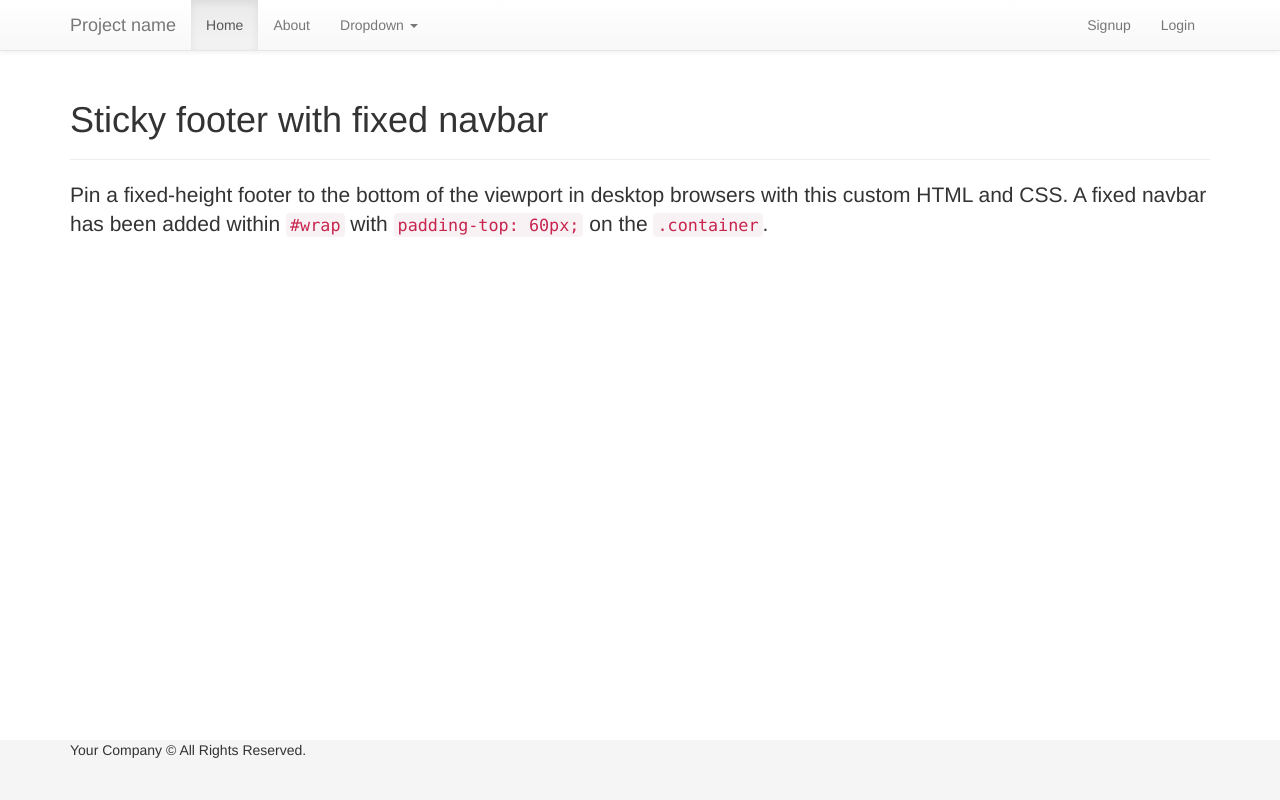
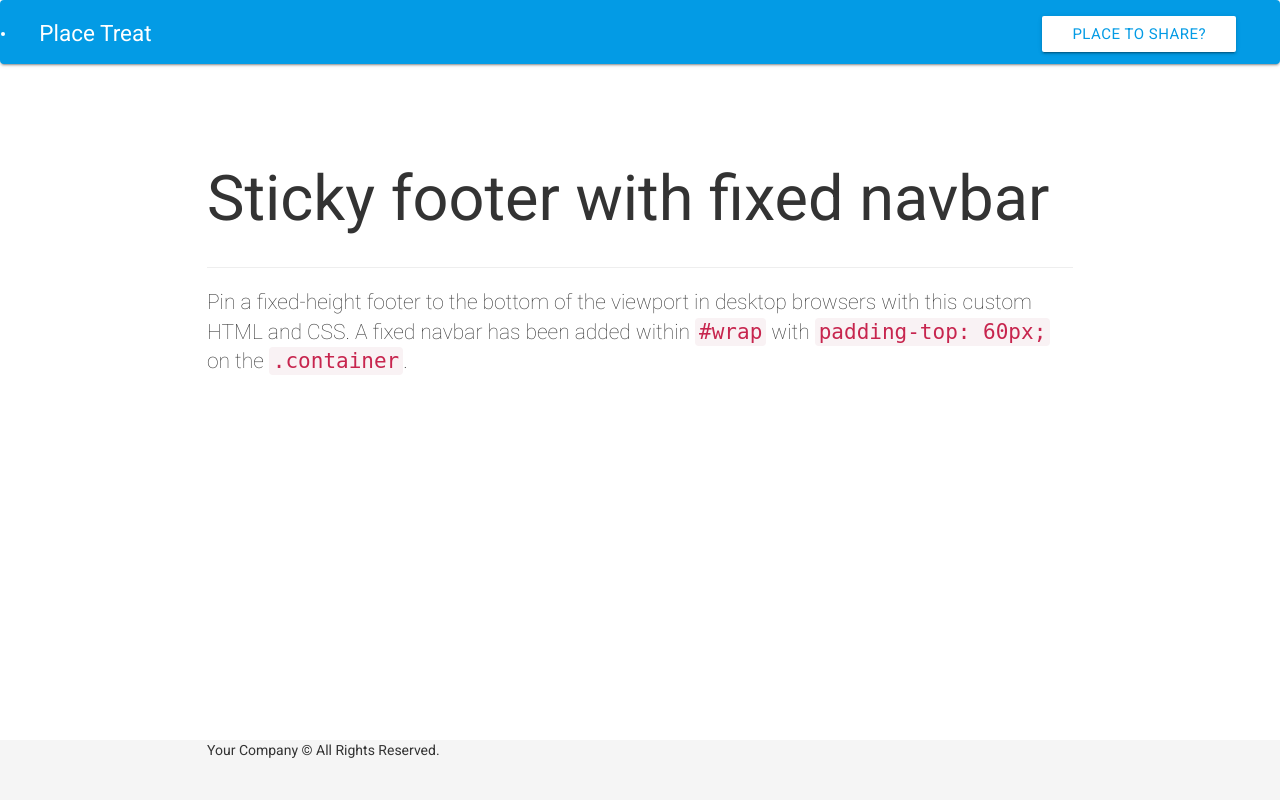
Before and after one commit to zzmarkzz321/IxP-2017, a Flask app: page / in a window 1280 px wide. Run offline with Flask 2, Linux system fonts and the light colour scheme; some libraries are stand-ins or nearby versions.

Commit message:
add semi nav bar :D

```diff
--- a/static/css/main.css
+++ b/static/css/main.css
@@ -8,11 +8,15 @@
 /*****************************************************************************
  * Main elements
  ****************************************************************************/
+* {
+font-family: 'Roboto', sans-serif;
+}
 html {
   overflow-y: scroll;
 }
 a {
   cursor: pointer;
+  font-family: 'Roboto', sans-serif;
 }
 ::selection {
   background: #555;
@@ -26,6 +30,34 @@ a {
   background: #555;
   color: #FFF;
 }
+.navbar {
+  background-color: #039BE5;
+}
+
+.add-place-btn {
+  background: #00C1AB;
+  color: #039BE5;
+  text-transform: none;
+}
+
+a.add-place-btn {
+	color:#039BE5;
+}
+
+#share-place {
+	margin-left: 80%;
+
+}
+
+nav .brand-logo {
+	margin-left: 3%;
+	font-size: 1.5rem !important;
+	font-family: 'Roboto', sans-serif;
+
+	/*a {
+		font-size: 1rem !important;
+	}*/
+}
 /* Main elements end */
 
 
--- a/templates/layouts/main.html
+++ b/templates/layouts/main.html
@@ -1,3 +1,4 @@
+
 <!doctype html>
 <head>
 <meta charset="utf-8">
@@ -17,9 +18,19 @@
 <link type="text/css" rel="stylesheet" href="/static/css/main.css" />
 <link type="text/css" rel="stylesheet" href="/static/css/main.responsive.css" />
 <link type="text/css" rel="stylesheet" href="/static/css/main.quickfix.css" />
+
+<!-- Compiled and minified CSS -->
+<link rel="stylesheet" href="https://cdnjs.cloudflare.com/ajax/libs/materialize/0.99.0/css/materialize.min.css">
+
+<!-- Compiled and minified JavaScript -->
+<script src="https://cdnjs.cloudflare.com/ajax/libs/materialize/0.99.0/js/materialize.min.js"></script>
+
 <!-- /styles -->
+<link href="https://fonts.googleapis.com/css?family=Roboto" rel="stylesheet">
 
 <!-- favicons -->
+
+<link href="https://fonts.googleapis.com/icon?family=Material+Icons" rel="stylesheet">
 <link rel="shortcut icon" href="/static/ico/favicon.png">
 <link rel="apple-touch-icon-precomposed" sizes="144x144" href="/static/ico/apple-touch-icon-144-precomposed.png">
 <link rel="apple-touch-icon-precomposed" sizes="114x114" href="/static/ico/apple-touch-icon-114-precomposed.png">
@@ -40,7 +51,20 @@
   <div id="wrap">
 
     <!-- Fixed navbar -->
-    <div class="navbar navbar-default navbar-fixed-top">
+
+    <!-- Nav Bar -->
+    <div class="navbar-fixed">
+      <nav class="navbar">
+          <a href="" class="brand-logo" >Place Treat</a>
+          <!-- <li><a href=class="waves-effect waves-light btn white red-text create-idea-btn">Place to share?</a></li> -->
+<!--           <ul id="nav-mobile" class="right hide-on-med-and-down">
+            {% block navblock %} {% endblock %}
+          </ul> -->
+          <li><a class="waves-effect waves-light btn white add-place-btn" id="share-place">Place to share?</a></li>
+<!--       <i class="material-icons">perm_identity</i>
+ -->      </nav>
+    </div>
+    <!-- <div class="navbar navbar-default navbar-fixed-top">
       <div class="container">
         <div class="navbar-header">
           <button type="button" class="navbar-toggle" data-toggle="collapse" data-target=".navbar-collapse">
@@ -71,9 +95,9 @@
             <li><a href="{{ url_for('register') }}">Signup</a></li>
             <li><a href="{{ url_for('login') }}">Login</a></li>
           </ul>
-        </div><!--/.nav-collapse -->
+        </div>/.nav-collapse
       </div>
-    </div>
+    </div>  -->
 
     <!-- Begin page content -->
     <main id="content" role="main" class="container">
```
Also changed, not shown: 1 other file.
